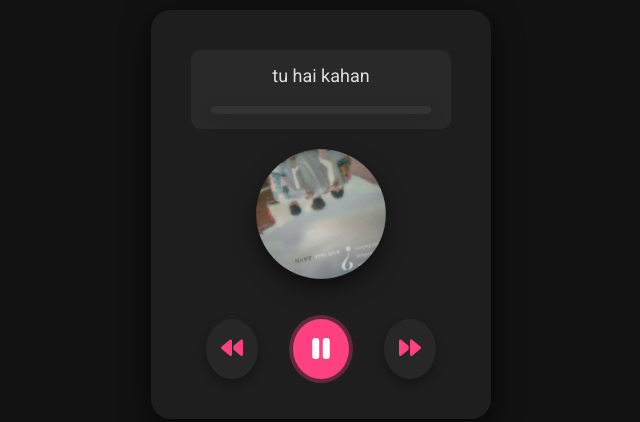
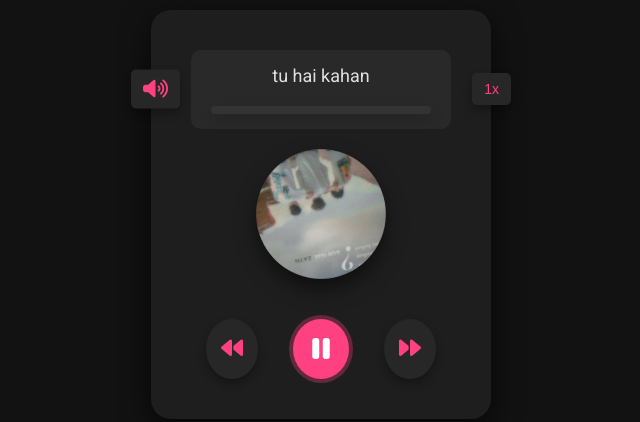
Before and after one commit to shahidnabi-exe/Music-Player, a plain HTML site: page index.html in a window 1280 px wide. Both pictures are taken after a click on the button 640 px from the left and 570 px from the top of the page. Shown: the part 222-644 px from the top of the page, without its empty margins (319-959 px from the left). Drawn offline with Linux system fonts and the light colour scheme.

Commit message:
last commit

```diff
--- a/index.html
+++ b/index.html
@@ -11,11 +11,15 @@
     <h1>Music Player</h1>
     <div class="music-container  ">
         <div class="music-info">
+            <button id="mute" class="action-btn-mute">
+            <i class="fas fa-volume-up"></i>
+        </button>
             <h4 id="title">tu hai Kahan</h4>
             <div class="progress-container">
-                <div class="progress">
-                </div>
+                <div class="progress"></div>
             </div>
+            <button id="speed-btn" class="action-btn-speed">1x</button>
+
         </div>
 
         <audio src="Music/tu hai kahan.mp3" id="audio" ></audio>
--- a/script.js
+++ b/script.js
@@ -1,3 +1,4 @@
+
 const musicContainer = document.querySelector('.music-container');
 const playBtn = document.querySelector('#play');
 const prevBtn = document.querySelector('#prev');
@@ -7,6 +8,10 @@ const progress = document.querySelector('.progress');
 const progressContainer = document.querySelector('.progress-container');
 const title = document.querySelector('#title');
 const cover = document.querySelector('#cover');
+const speedBtn = document.querySelector('#speed-btn');
+const muteBtn = document.querySelector('#mute');
+
+let isMuted = false;
 
 // Song titles
 const songs = [
@@ -23,6 +28,10 @@ let songIndex = 4;
 
 // Initially load songs into DOM
 loadSong(songs[songIndex]);
+
+// an array of playback speeds
+const speeds = [1, 1.25, 1.5, 1.75, 2];
+let currentSpeedIndex = 0;
 
 // Update song details
 function loadSong(song) {
@@ -68,6 +77,19 @@ function nextSong() {
     playSong();
 }
 
+function changePlaybackSpeed() {
+    currentSpeedIndex = (currentSpeedIndex + 1) % speeds.length;
+    audio.playbackRate = speeds[currentSpeedIndex];
+    speedBtn.innerText = `${speeds[currentSpeedIndex]}x`;
+}
+
+function toggleMute() {
+    isMuted = !isMuted;
+    audio.muted = isMuted;
+    muteBtn.querySelector('i').classList.toggle('fa-volume-up', !isMuted);
+    muteBtn.querySelector('i').classList.toggle('fa-volume-mute', isMuted);
+}
+
 function updateProgress(e) {
     const { duration, currentTime } =  e.srcElement;
     const progressPercent = (currentTime / duration) * 100;
@@ -102,3 +124,7 @@ audio.addEventListener('timeupdate', updateProgress)
 progressContainer.addEventListener('click', setProgress)
 
 audio.addEventListener('ended', nextSong)
+
+speedBtn.addEventListener('click', changePlaybackSpeed);
+
+muteBtn.addEventListener('click', toggleMute);
--- a/style.css
+++ b/style.css
@@ -79,8 +79,14 @@ h1 {
     opacity: 0;
     transform: translateY(10px);
     transition: transform 0.4s ease, opacity 0.4s ease;
+    position: relative; /* For positioning mute and speed buttons */
 }
 
+.music-info button {
+    position: absolute;
+    top: 50%;
+    transform: translateY(-50%);
+}
 .music-info h4 {
     margin: 0;
     font-weight: 400;
@@ -158,3 +164,43 @@ h1 {
     width: 0%;
     transition: width 0.1s linear;
 }
+
+.action-btn-mute {
+    background-color: #272727;
+    border: none;
+    color: #ff4081;
+    font-size: 20px;
+    cursor: pointer;
+    padding: 8px 12px;
+    border-radius: 5px;
+    transition: background 0.3s ease, transform 0.3s ease;
+    box-shadow: 0 5px 10px rgba(0, 0, 0, 0.3);
+    left: -60px; /* Move it to the left side */
+}
+
+.action-btn-mute:hover {
+    background-color: #ff4081;
+    color: #fff;
+    transform: scale(1.1);
+}
+
+.action-btn-mute:focus {
+    outline: none;
+    box-shadow: 0 0 0 4px rgba(255, 64, 129, 0.3);
+}
+
+/* Playback Speed Button */
+.action-btn-speed {
+    background-color: #272727;
+    border: none;
+    color: #ff4081;
+    font-size: 14px;
+    cursor: pointer;
+    padding: 8px 12px;
+    border-radius: 5px;
+    transition: background 0.3s ease, transform 0.3s ease;
+    position: absolute;
+    right: -60px; /* Move it to the right side */
+    top: 10px;
+    box-shadow: 0 5px 10px rgba(0, 0, 0, 0.3);
+}
```
